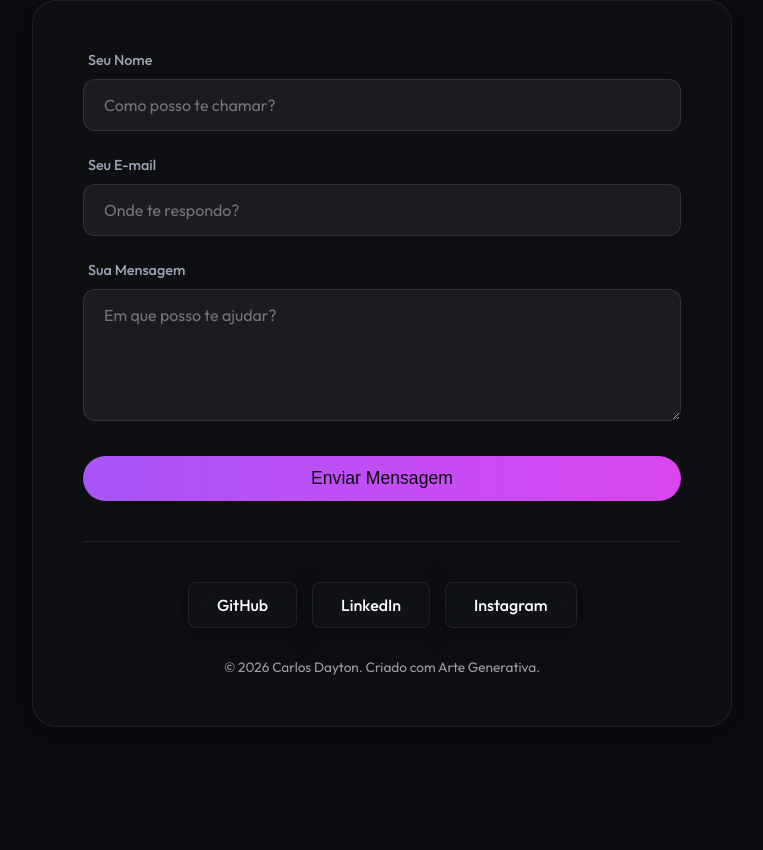
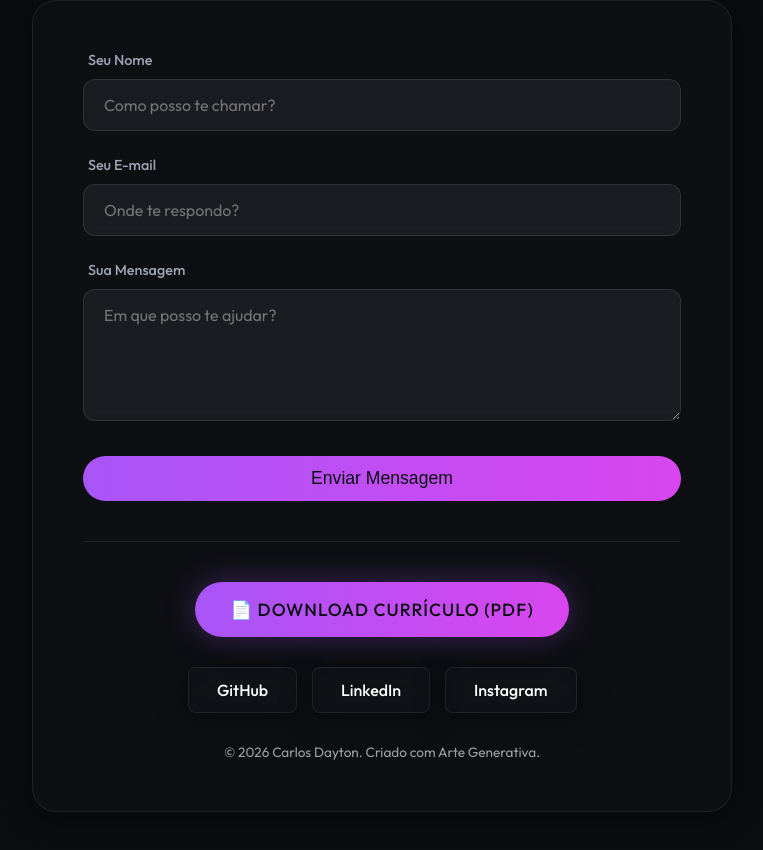
Before and after one commit to carlosdayton/portfolio, a website built with Vite: page index.html in a window 1280 px wide. Shown: the part 4128-4978 px from the top of the page, without its empty margins (258-1021 px from the left). Before the commit the page ends 4935 px from the top, so only its background shows below. Built offline with nearby package versions, Linux system fonts and the light colour scheme; animation ran at ten frames a second.

Commit message:
Add PDF Resume and Download Link

```diff
--- a/index.html
+++ b/index.html
@@ -196,6 +196,11 @@
         </form>
 
         <div class="contact-info">
+          <div class="cv-download-wrapper" style="margin-bottom: 30px;">
+            <a href="/curriculo_carlos_dayton.pdf" download class="btn primary-btn cv-btn">
+              <span>📄 Download Currículo (PDF)</span>
+            </a>
+          </div>
           <div class="social-links">
             <a href="https://github.com/carlosdayton" target="_blank" class="btn glass-btn">GitHub</a>
             <a href="https://www.linkedin.com/in/carlos-dayton-r/" target="_blank" class="btn glass-btn">LinkedIn</a>
--- a/src/style.css
+++ b/src/style.css
@@ -427,6 +427,27 @@ canvas {
   gap: 15px;
   margin-bottom: 30px;
 }
+/* Contact Section Extras */
+.cv-download-wrapper {
+  display: flex;
+  justify-content: center;
+  width: 100%;
+}
+.cv-btn {
+  display: inline-flex;
+  align-items: center;
+  gap: 12px;
+  padding: 16px 35px;
+  font-size: 1.1rem;
+  box-shadow: 0 0 30px rgba(168, 85, 247, 0.3);
+  text-transform: uppercase;
+  letter-spacing: 1px;
+}
+.cv-btn:hover {
+  box-shadow: 0 0 45px rgba(217, 70, 239, 0.5);
+  transform: translateY(-3px) scale(1.02);
+}
+
 .copyright {
   font-size: 0.85rem;
   opacity: 0.6;
```
Also changed, not shown: 1 other file.
